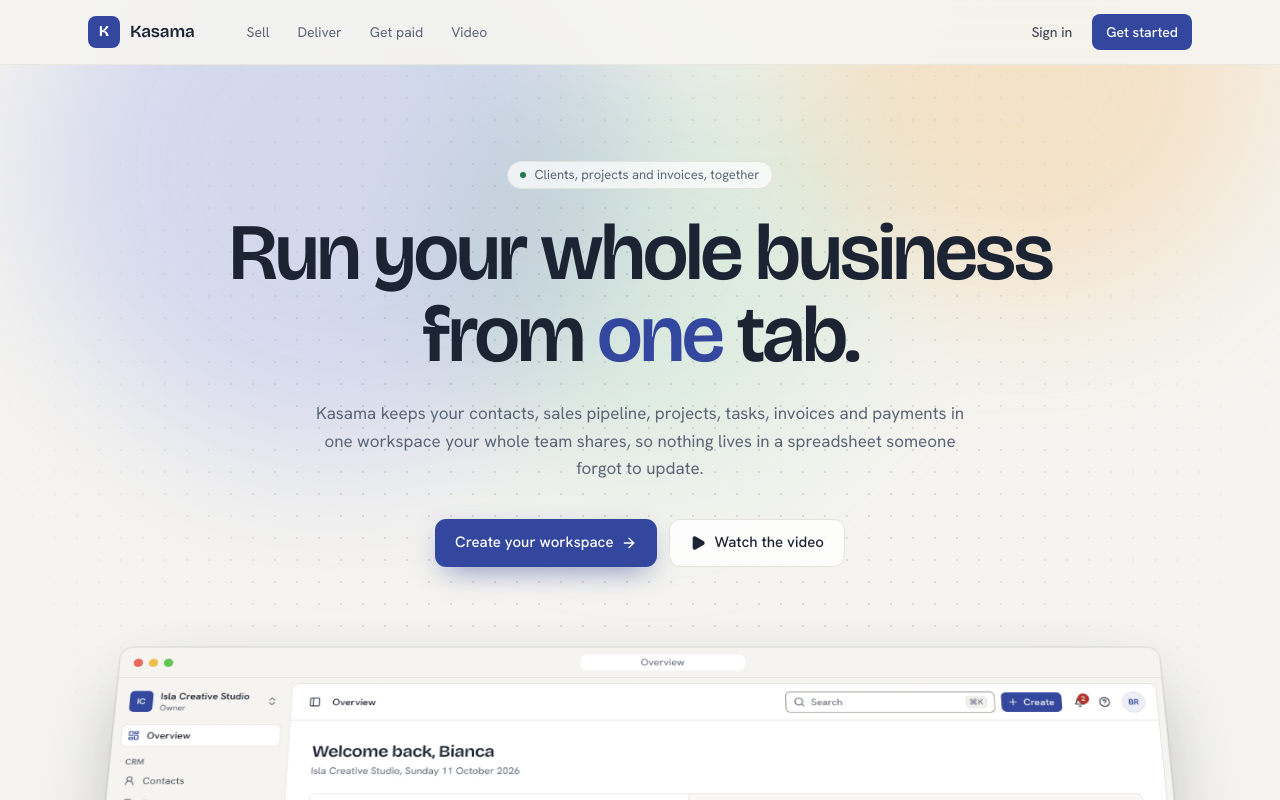
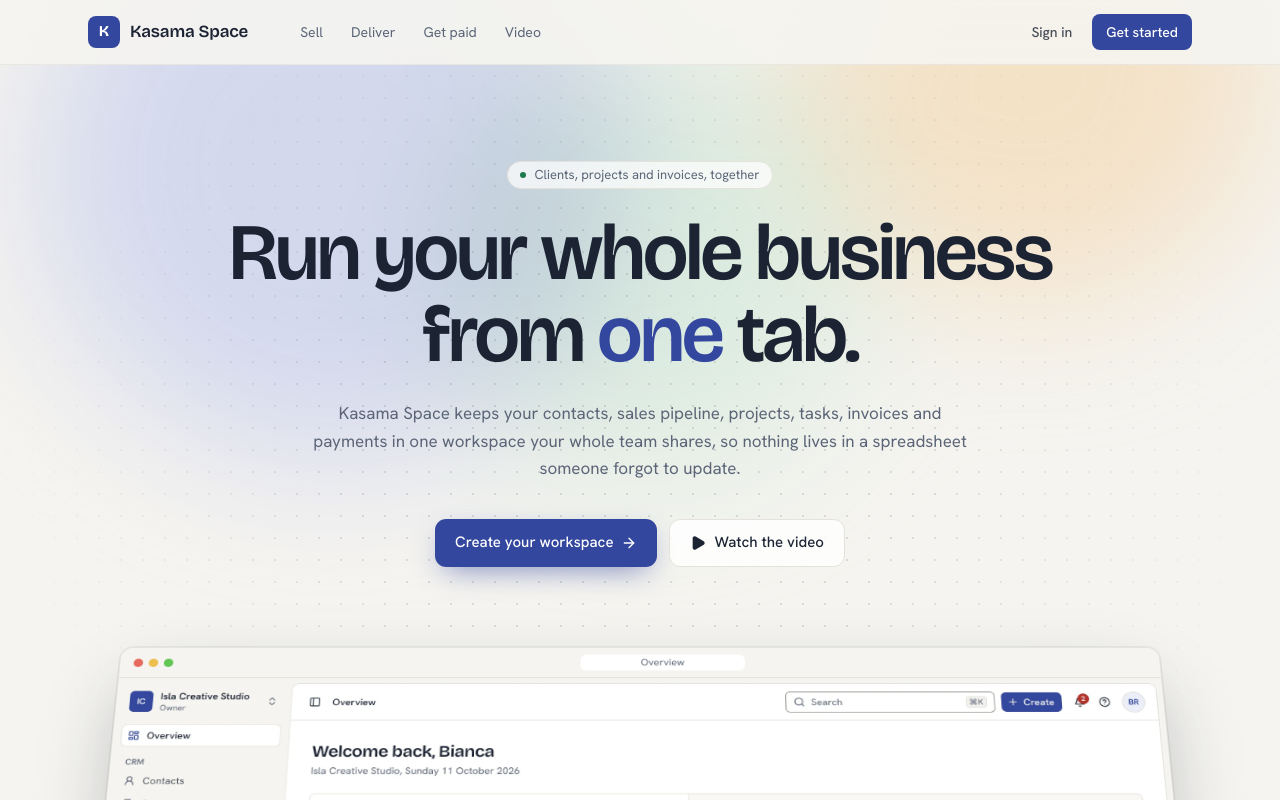
Before and after one commit to michaellabos21/allinonebusinesssolutions, a Next.js app: page /welcome in a window 1280 px wide. Shown: the top 800 px of the page. Built offline with nearby package versions, Linux system fonts and the light colour scheme.

Commit message:
Name the product Kasama Space
Co-Authored-By: Claude Opus 5.5 <noreply@anthropic.com>
Claude-Session: https://claude.ai/code/session_015ri9r5HvNKxvrniG4vCgZN

```diff
--- a/src/components/landing/landing-page.tsx
+++ b/src/components/landing/landing-page.tsx
@@ -115,7 +115,9 @@ function SiteHeader() {
           >
             K
           </span>
-          <span className="text-[17px] tracking-[-0.01em]">{MARKETING_NAME}</span>
+          <span className="hidden text-[17px] tracking-[-0.01em] min-[400px]:inline">
+            {MARKETING_NAME}
+          </span>
         </Link>
         <nav aria-label="Sections" className="ml-4 hidden items-center gap-1 md:flex">
           {[
--- a/src/config/app.ts
+++ b/src/config/app.ts
@@ -2,7 +2,7 @@
  * Single source of truth for product-level settings.
  * Rename the product by changing PRODUCT_NAME — nothing else hardcodes it.
  */
-export const PRODUCT_NAME = "Kasama";
+export const PRODUCT_NAME = "Kasama Space";
 
 export const PRODUCT_TAGLINE = "Clients, work and money in one place";
 
```
Also changed, not shown: 1 other file (tests, documents, lock files or other folders).
